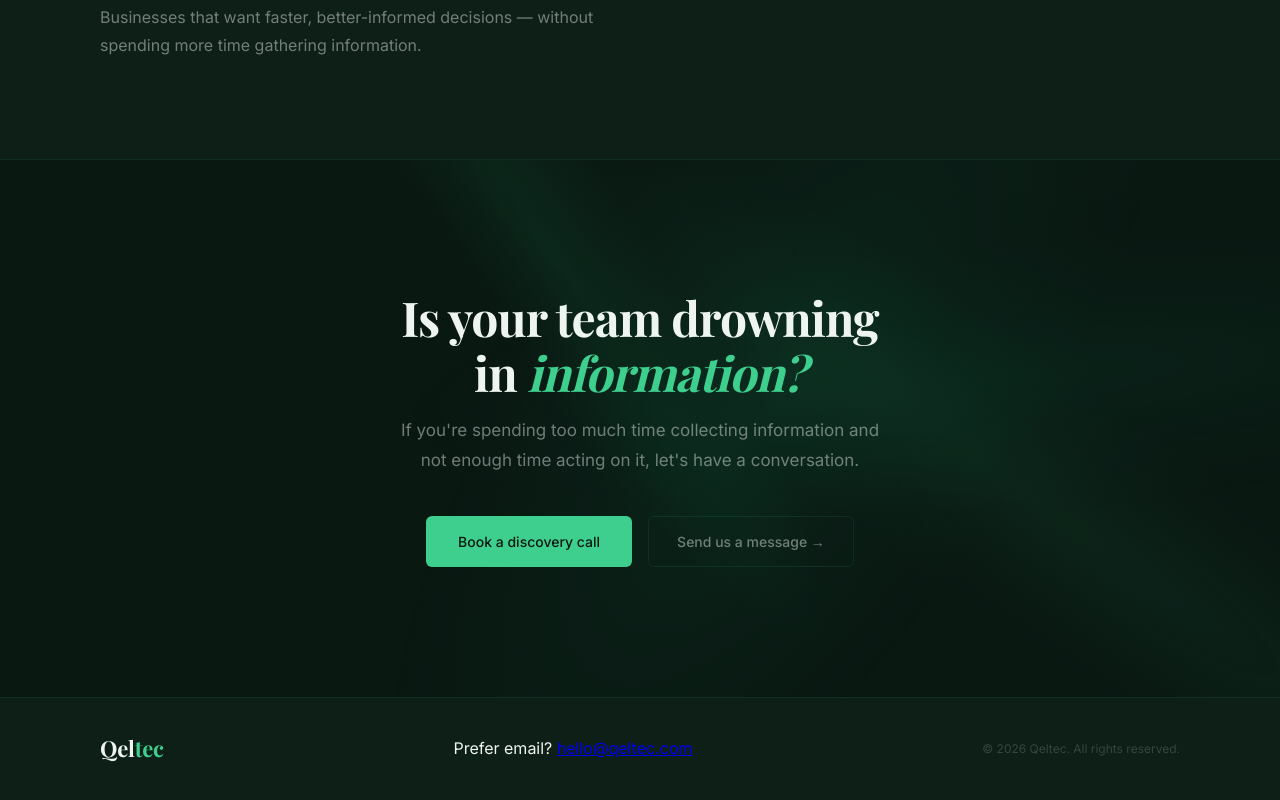
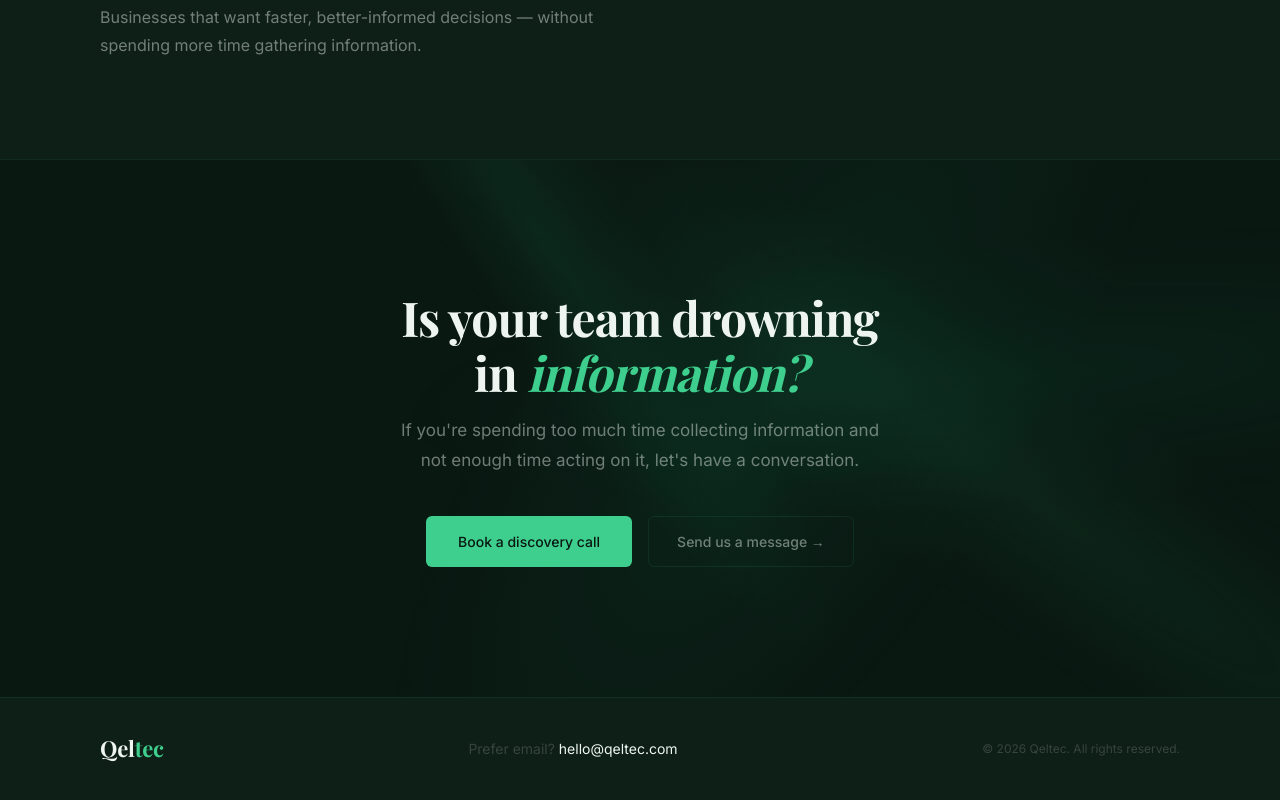
Before and after one commit to qeltecintelligence-ui/qeltec-website, a plain HTML site: page index.html in a window 1280 px wide. Shown: the part 3448-4248 px from the top of the page. Drawn offline with nearby package versions, Linux system fonts and the light colour scheme; a web font is replaced by a local one.

Commit message:
Update index.html

```diff
--- a/index.html
+++ b/index.html
@@ -182,7 +182,19 @@ h2 em { font-style: italic; color: var(--green); font-weight: 400; }
 footer { background: var(--bg2); border-top: 1px solid var(--rule); padding: 2rem; }
 .footer-inner { max-width: var(--max-wide); margin: 0 auto; display: flex; justify-content: space-between; align-items: center; flex-wrap: wrap; gap: 1rem; }
 .footer-copy { font-size: 12px; color: var(--ghost); }
+.footer-contact {
+    color: var(--ghost);
+    font-size: 14px;
+}
 
+.footer-contact a {
+    color: var(--white);
+    text-decoration: none;
+}
+
+.footer-contact a:hover {
+    color: var(--accent);
+}
 @media (max-width: 700px) {
   section { padding: 72px 1.25rem; }
   #hero { padding: 100px 1.25rem 64px; }
```
